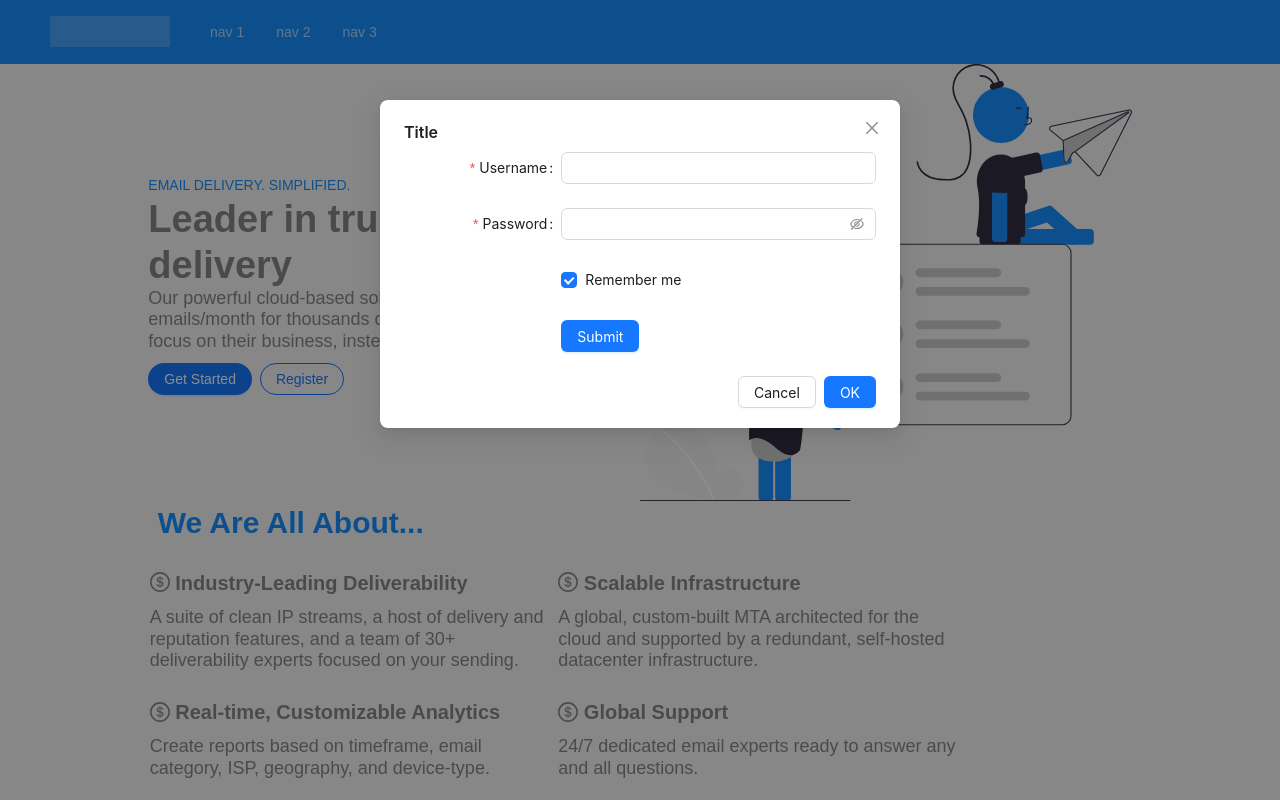
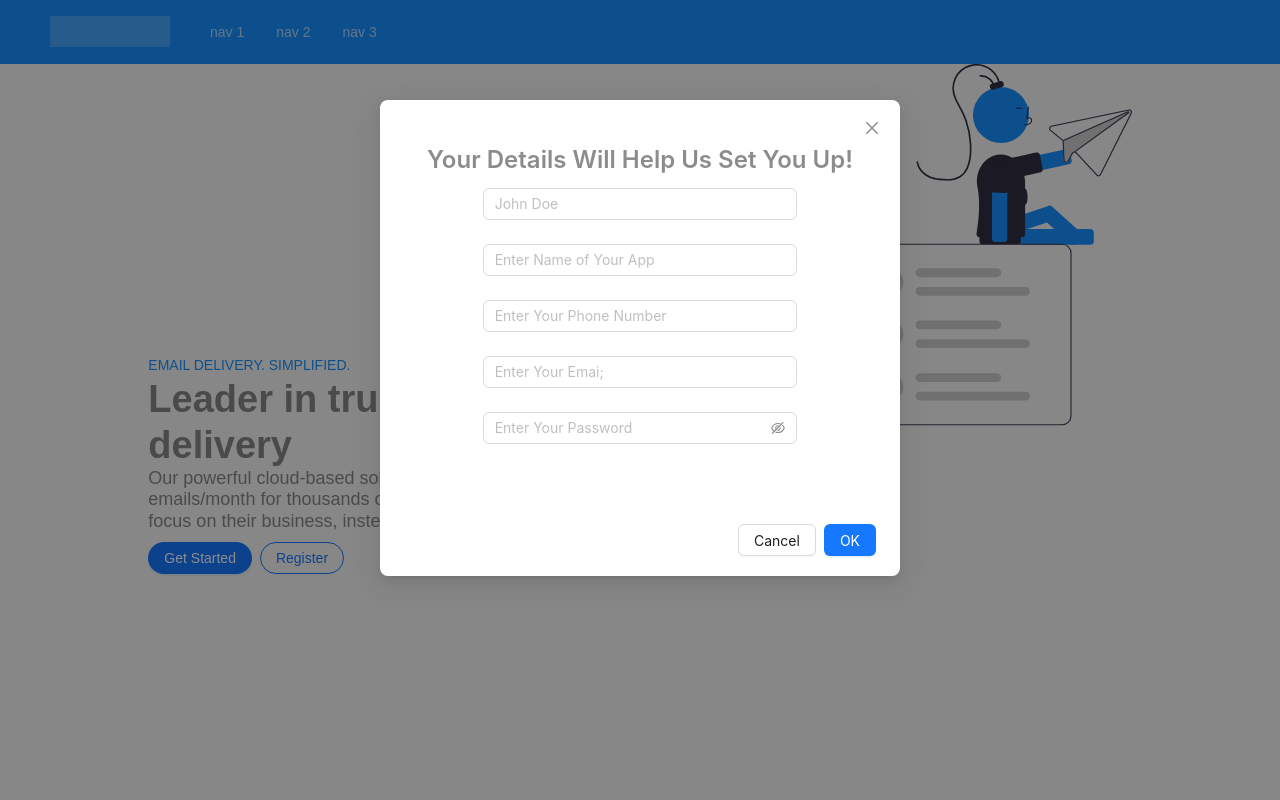
Before and after one commit to emmanuel-jan/notify-frontend, a React (Create React App) app: page /landing-page in a window 1280 px wide. Both pictures are taken after a click on the button "Register". Shown: the top 800 px of the page. Built offline with nearby package versions, Linux system fonts and the light colour scheme; a web font is replaced by a local one.

Commit message:
updating the registration form

```diff
--- a/public/index.html
+++ b/public/index.html
@@ -12,7 +12,7 @@
     <link rel="apple-touch-icon" href="%PUBLIC_URL%/logo192.png" />
     <link rel="manifest" href="%PUBLIC_URL%/manifest.json" />
     <link href="https://fonts.cdnfonts.com/css/futura-md-bt" rel="stylesheet">
-    <title>React App</title>
+    <title>Notify</title>
   </head>
   <body>
     <noscript>You need to enable JavaScript to run this app.</noscript>
--- a/src/components/pages/LandingPage/LandingPage.jsx
+++ b/src/components/pages/LandingPage/LandingPage.jsx
@@ -99,6 +99,7 @@ const LandingPage = (props) => {
               display: "flex",
               justifyContent: "center",
               alignItems: "center",
+              height:'100vh'
             }}
           >
             <div>
@@ -144,7 +145,7 @@ const LandingPage = (props) => {
                 </Button>
               </Space>
               <Modal
-                title="Title"
+                title={<Title align="center" level={3} type="secondary">Your Details Will Help Us Set You Up!</Title>}
                 open={open}
                 onOk={handleOk}
                 confirmLoading={confirmLoading}
@@ -166,20 +167,55 @@ const LandingPage = (props) => {
                   autoComplete="off"
                 >
                   <Form.Item
-                    label="Username"
-                    name="username"
+                    name="name"
                     rules={[
                       {
                         required: true,
-                        message: "Please input your username!",
+                        message: "Please input your name!",
                       },
                     ]}
+                    align="center"
                   >
-                    <Input />
+                    <Input placeholder="John Doe" />
+                  </Form.Item>
+                  <Form.Item
+                    name="appname"
+                    rules={[
+                      {
+                        required: true,
+                        message: "Please input your appname!",
+                      },
+                    ]}
+                    align="center"
+                  >
+                    <Input placeholder="Enter Name of Your App" />
+                  </Form.Item>
+                  <Form.Item
+                    name="phone"
+                    rules={[
+                      {
+                        required: true,
+                        message: "Please input your phone number!",
+                      },
+                    ]}
+                    align="center"
+                  >
+                    <Input placeholder="Enter Your Phone Number" />
+                  </Form.Item>
+                  <Form.Item
+                    name="email"
+                    rules={[
+                      {
+                        required: true,
+                        message: "Please input your email!",
+                      },
+                    ]}
+                    align="center"
+                  >
+                    <Input placeholder="Enter Your Emai;" />
                   </Form.Item>
 
                   <Form.Item
-                    label="Password"
                     name="password"
                     rules={[
                       {
@@ -187,19 +223,9 @@ const LandingPage = (props) => {
                         message: "Please input your password!",
                       },
                     ]}
+                    align="center"
                   >
-                    <Input.Password />
-                  </Form.Item>
-
-                  <Form.Item
-                    name="remember"
-                    valuePropName="checked"
-                    wrapperCol={{
-                      offset: 8,
-                      span: 16,
-                    }}
-                  >
-                    <Checkbox>Remember me</Checkbox>
+                    <Input.Password placeholder="Enter Your Password" />
                   </Form.Item>
 
                   <Form.Item
@@ -208,9 +234,9 @@ const LandingPage = (props) => {
                       span: 16,
                     }}
                   >
-                    <Button type="primary" htmlType="submit">
+                    {/* <Button type="primary" htmlType="submit">
                       Submit
-                    </Button>
+                    </Button> */}
                   </Form.Item>
                 </Form>
               </Modal>
@@ -220,7 +246,7 @@ const LandingPage = (props) => {
             <img style={{ width: "100%" }} src={cover} alt="" />
           </Col>
         </Row>
-        <Row gutter={[16, 24]} justify="center">
+        <Row gutter={[16, 24]} justify="center" style={{ display:"flex", justifyContent:"center", alignItems:"center"}}>
           <Col xs={24} sm={24} md={20} lg={20}>
             <Col xs={24} sm={24} md={24} lg={24}>
               <Title
@@ -293,7 +319,7 @@ const LandingPage = (props) => {
             </Row>
           </Col>
         </Row>
-        <Row justify="center">
+        <Row justify="center" style={{height:"100vh", display:"flex", justifyContent:"center", alignItems:"center"}}>
           <Col xs={24} sm={24} md={20} lg={20}>
             <Row gutter={16}>
               <Col align="center" xs={24} sm={24} md={24} lg={24}>
```
